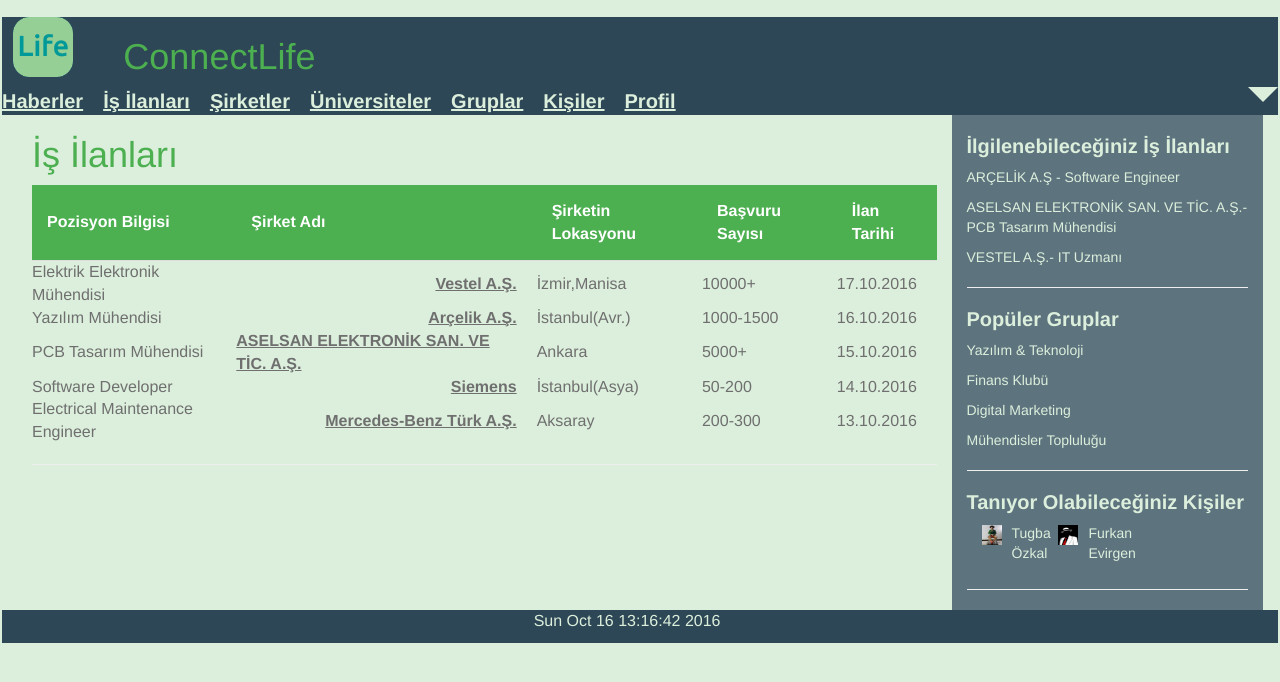
After one commit to orhanse/ConnectLife, a Flask app: page /isilanlari in a window 1280 px wide. The commit adds this page. Shown: the top 682 px of the page. Run offline with Flask 2, Linux system fonts and the light colour scheme; some libraries are stand-ins or nearby versions.

Commit message:
home.html ve server.py dosyaları güncellendi. isilanlari.html dosyası eklendi.

```diff
--- a/server.py
+++ b/server.py
@@ -35,6 +35,12 @@ def sirketler_sayfasi():
     now = datetime.datetime.now()
     return render_template('sirketler.html', current_time=now.ctime())
 
+@app.route('/isilanlari')
+def isilanlari_sayfasi():
+    now = datetime.datetime.now()
+    return render_template('isilanlari.html', current_time=now.ctime())
+
+
 
 
 if __name__ == '__main__':
--- a/templates/home.html
+++ b/templates/home.html
@@ -40,7 +40,7 @@
 	<div class="row navbar1" style="background-color:#2e4756">
 
 		<a id="navlink" >Haberler</a>
-	    <a id="navlink" >İş İlanları</a>
+	    <a id="navlink" href = "{{ url_for('isilanlari_sayfasi') }}">İş İlanları</a>
 	    <a id="navlink" href = "{{ url_for('sirketler_sayfasi') }}">Şirketler</a>
 	    <a id="navlink"  href = "{{ url_for('universiteler_sayfasi') }}">Üniversiteler</a>
 	    <a id="navlink"  href="{{ url_for('gruplar_sayfasi') }}">Gruplar</a>
--- /dev/null
+++ b/templates/isilanlari.html
@@ -0,0 +1,65 @@
+{% extends "home.html" %}
+
+{% block title %}Kişiler{% endblock %}
+
+{% block style %}<link rel="stylesheet" href="{{ url_for('static', filename='kisiler.css') }}" />{% endblock %}
+
+{% block content %}
+		<h1>İş İlanları</h1>
+	    <form action="{{ url_for('isilanlari_sayfasi') }}" method = "post">
+			<table id="İsilanlariTablosu">
+
+		<tr>
+			<th>Pozisyon Bilgisi</th>
+			<th>Şirket Adı</th>
+			<th>Şirketin Lokasyonu</th>
+    		<th>Başvuru Sayısı</th>
+    		<th>İlan Tarihi</th>
+  		</tr>
+
+  		<tr>
+  			<td>Elektrik Elektronik Mühendisi</td>
+  			<td><a href= "https://www.vestel.com.tr/">Vestel A.Ş.</a></td>
+  			<td>İzmir,Manisa</td>
+  			<td>10000+</td>
+  			<td>17.10.2016</td>
+  		</tr>
+
+  		<tr>
+  			<td>Yazılım Mühendisi</td>
+  			<td><a href= "http://www.arcelik.com.tr/">Arçelik A.Ş.</a></td>
+  			<td>İstanbul(Avr.)</td>
+  			<td>1000-1500</td>
+  			<td>16.10.2016</td>
+
+  		</tr>
+
+  		<tr>
+  			<td>PCB Tasarım Mühendisi</td>
+  			<td><a href= "http://www.aselsan.com.tr/">ASELSAN ELEKTRONİK SAN. VE TİC. A.Ş.</a></td>
+  			<td>Ankara</td>
+  			<td>5000+</td>
+  			<td>15.10.2016</td>
+
+  		</tr>
+
+		<tr>
+  			<td>Software Developer</td>
+  			<td><a href= "https://www.siemens.com/tr/tr/home.html">Siemens</a></td>
+  			<td>İstanbul(Asya)</td>
+  			<td>50-200</td>
+  			<td>14.10.2016</td>
+
+  		</tr>
+
+		<tr>
+  			<td>Electrical Maintenance Engineer</td>
+  			<td><a href= "http://www.mercedes-benz.com.tr/">Mercedes-Benz Türk A.Ş.</a></td>
+  			<td>Aksaray</td>
+  			<td>200-300</td>
+  			<td>13.10.2016</td>
+
+  		</tr>
+		</table>
+		</form>
+{% endblock %}
```
Also changed, not shown: 1 other file.
